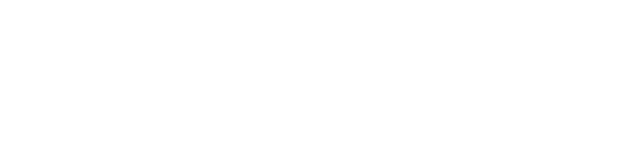
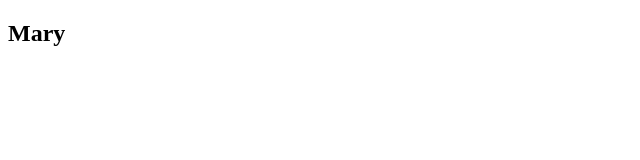
Before and after one commit to Rakibul-islam-gif/Frist-portfolio-web, a plain HTML site: page index.html in a window 1280 px wide. Shown: the full height of the page, 0-640 px from the left. Drawn offline with Linux system fonts and the light colour scheme.

Commit message:
secound commit

```diff
--- a/index.html
+++ b/index.html
@@ -6,7 +6,11 @@
     <title>Frist portfolio website</title>
 </head>
 <body>
-    <header></header>
+    <header>
+        <nav>
+            <h1>Mary</h1>
+        </nav>
+    </header>
     <main></main>
     <footer></footer>
 
```
